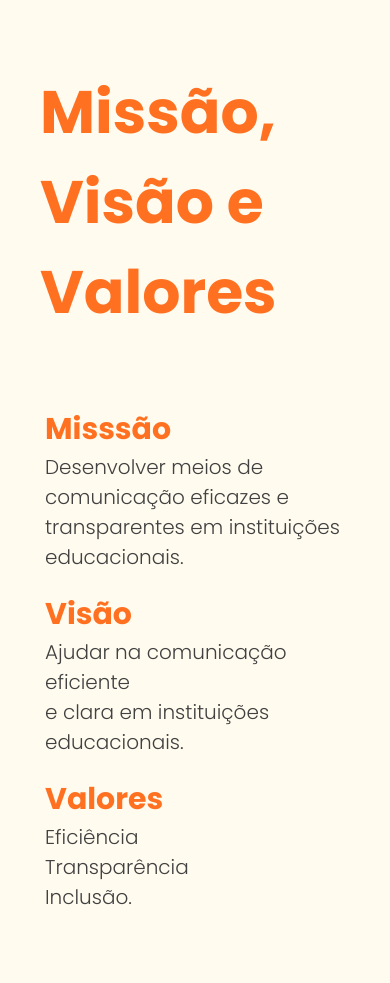
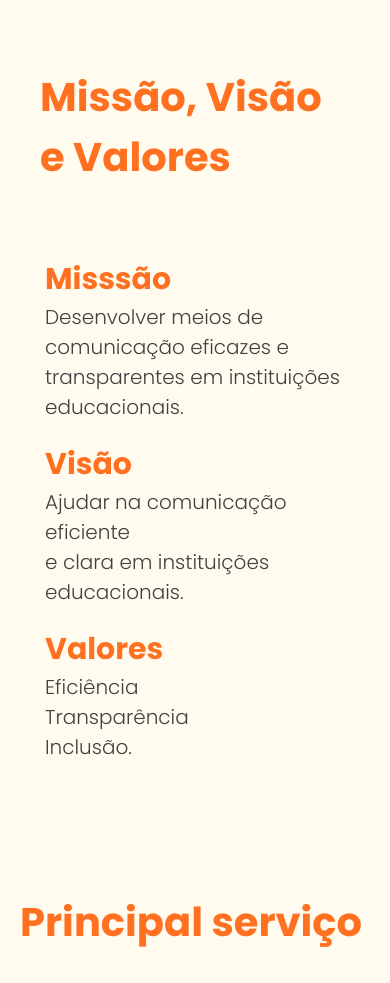
Before and after one commit to Hickpereira/empresa-tecteen, a plain HTML site: page index.html in a window 390 px wide. Shown: the part 562-1545 px from the top of the page. Drawn offline with nearby package versions, Linux system fonts and the light colour scheme.

Commit message:
Update style.css
atualizacao dos h1

```diff
--- a/style.css
+++ b/style.css
@@ -805,6 +805,18 @@ body.dark-mode i {
   margin-left: 30px;
   }
 
+
+  section.mvv h1 {
+    font-size: 40px;
+  }
+
+
+
+section.servico h1 {
+    font-size: 40px;
+  }
+
+
   .servico img {
     display: none;
   }
```
